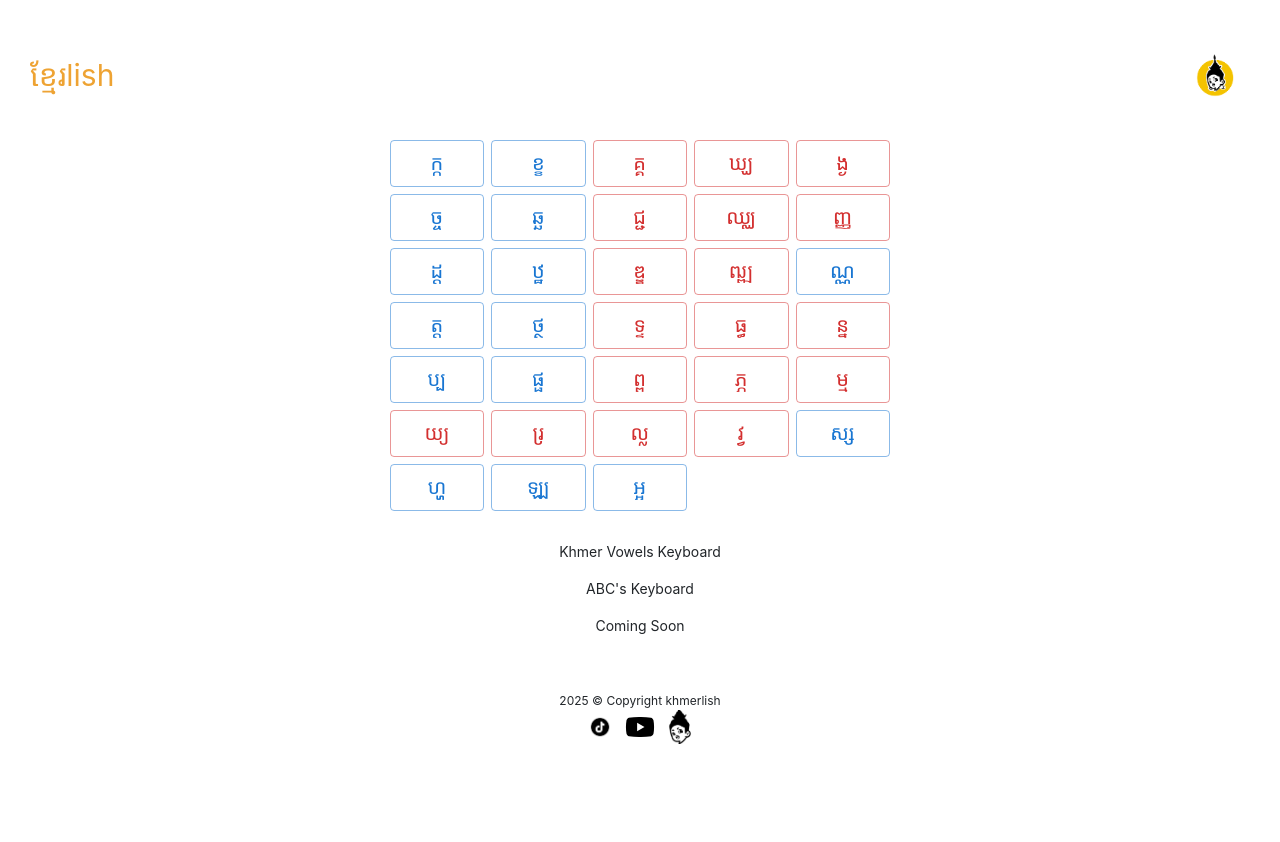
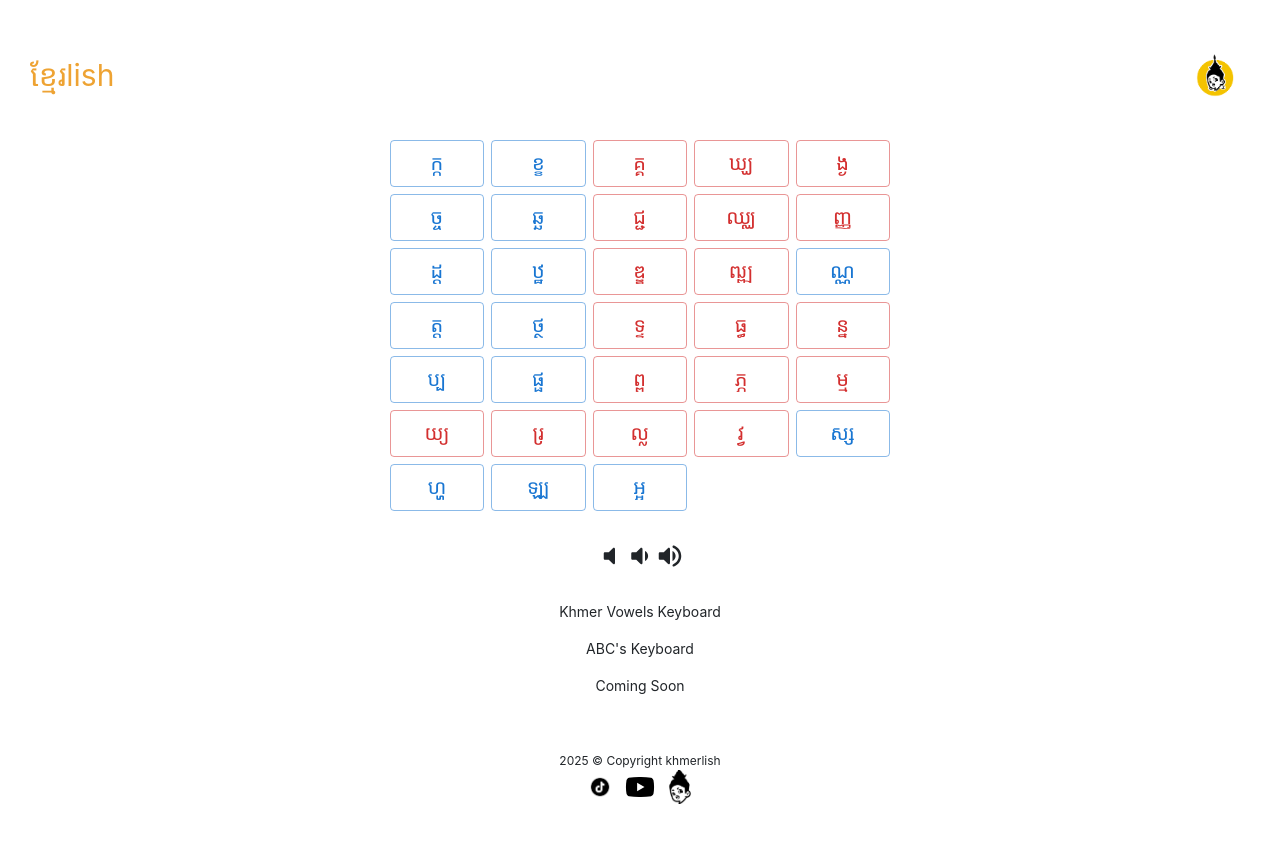
Before and after one commit to raksalim/gh-pages-khmerlish-learning-website, a React (Vite) app: page / in a window 1280 px wide. Shown: the top 842 px of the page. Before the commit the page ends 800 px from the top, so only its background shows below. Built offline with nearby package versions, Linux system fonts and the light colour scheme.

Commit message:
turn up volume

```diff
--- a/src/pages/KhmerWordPractice.tsx
+++ b/src/pages/KhmerWordPractice.tsx
@@ -1,5 +1,8 @@
 // import { useState } from "react"
 import { khmerConsonantsAh, khmerConsonantsAll } from "../data/letterConstants"
+import VolumeMuteRoundedIcon from '@mui/icons-material/VolumeMuteRounded';
+import VolumeDownRoundedIcon from '@mui/icons-material/VolumeDownRounded';
+import VolumeUpRoundedIcon from '@mui/icons-material/VolumeUpRounded';
 import { Button } from "@mui/material"
 
 export const KhmerWordPractice = () => {
@@ -40,6 +43,11 @@ export const KhmerWordPractice = () => {
                 }
             </div>
             <div style={{ textAlign: "center", fontSize: "14px", paddingTop: "30px" }}>
+                <div style={{ textAlign: "center", fontSize: "14px", marginBottom: "30px" }}>
+                    <VolumeMuteRoundedIcon style={{ fontSize: "30px" }} />
+                    <VolumeDownRoundedIcon style={{ fontSize: "30px" }} />
+                    <VolumeUpRoundedIcon style={{ fontSize: "30px" }} />
+                </div>
                 <p>Khmer Vowels Keyboard</p>
                 <p>ABC's Keyboard</p>
                 <p>Coming Soon</p>
```
